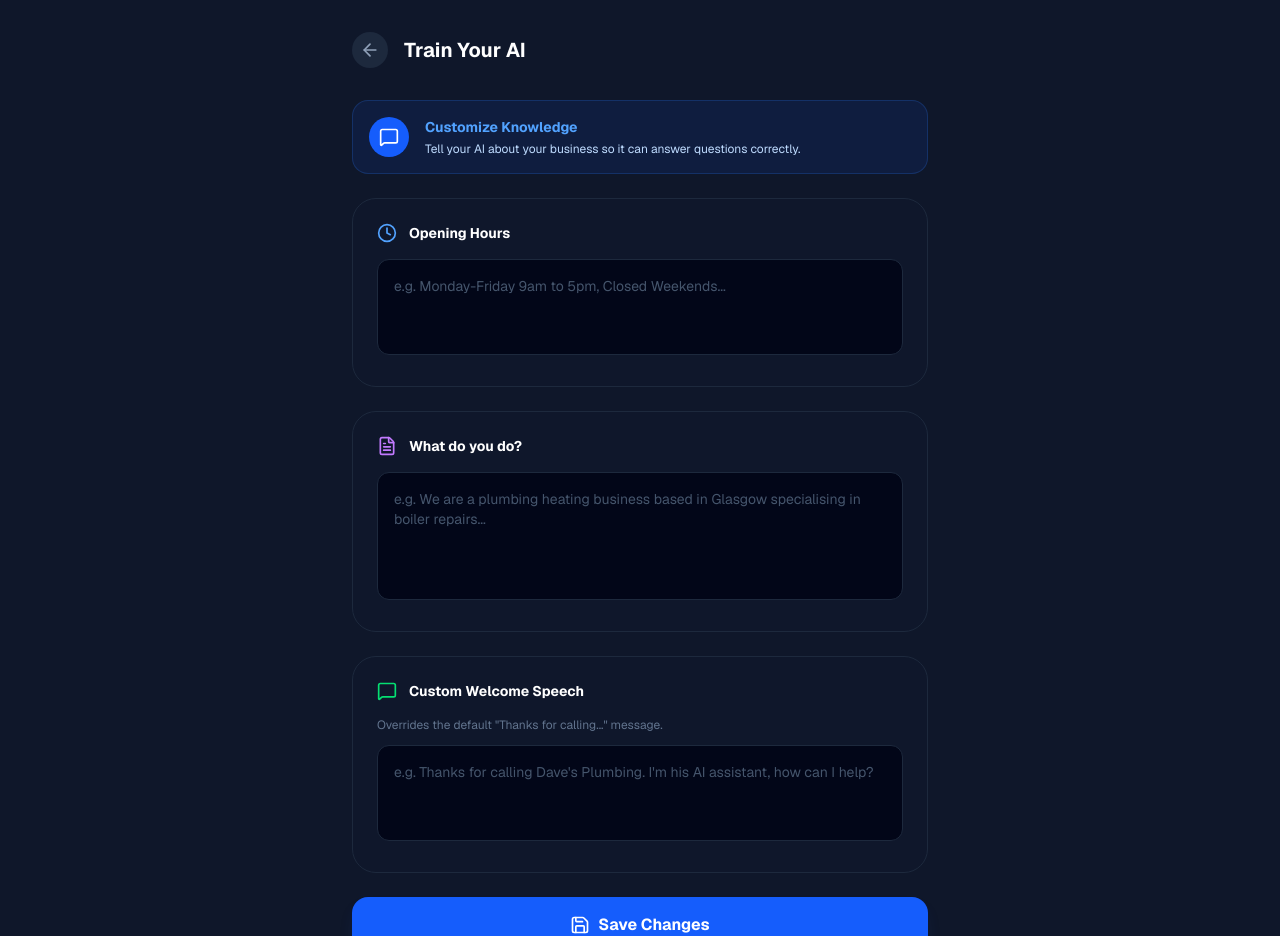
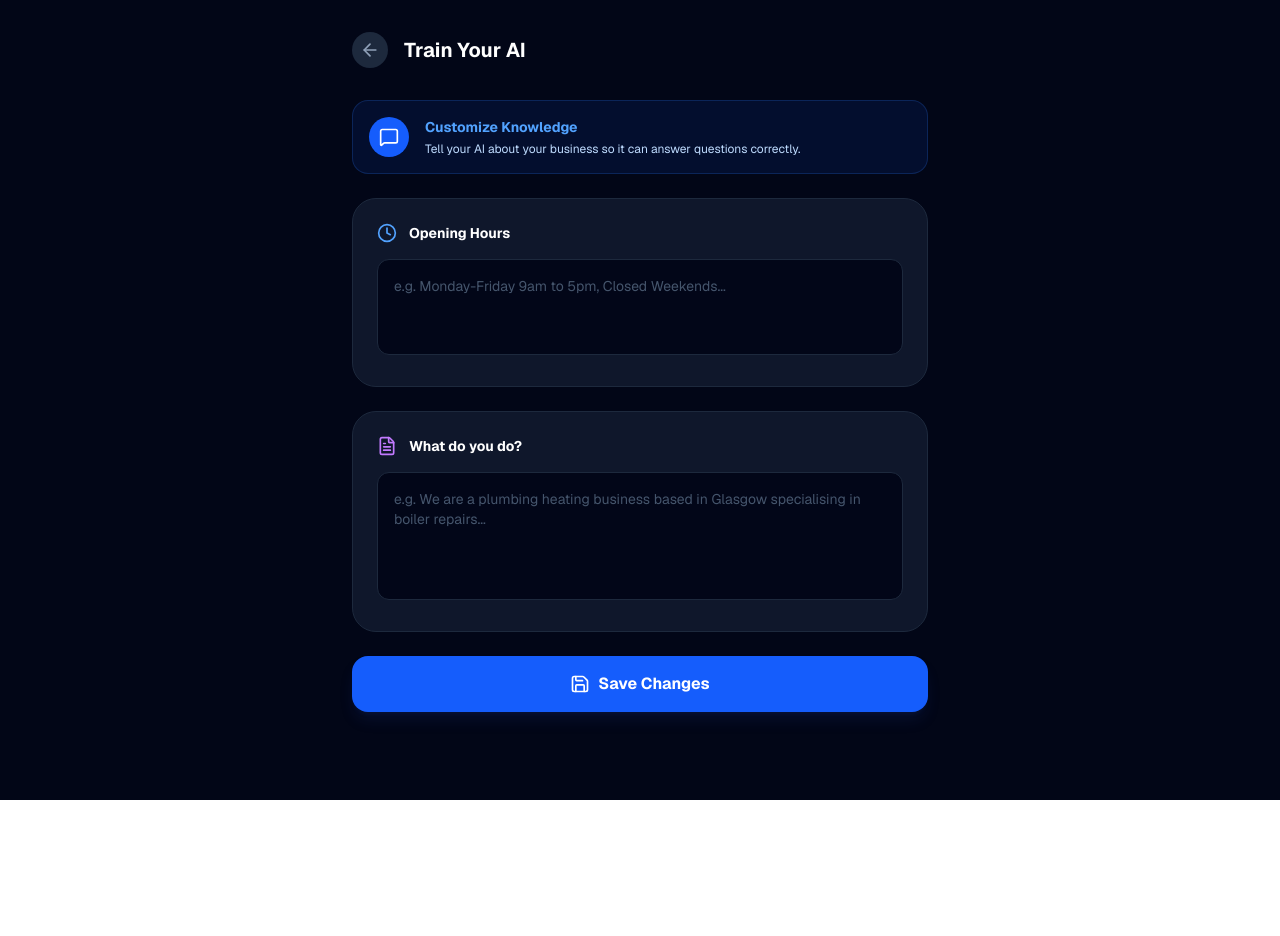
Before and after one commit to InnesU05/ScotVoice, a Next.js app: page /dashboard/training in a window 1280 px wide. Shown: the top 936 px of the page. After the commit the page ends 800 px from the top, so only its background shows below. Built offline with nearby package versions, Linux system fonts and the light colour scheme.

Commit message:
GDPR compliance updates

```diff
--- a/app/dashboard/page.tsx
+++ b/app/dashboard/page.tsx
@@ -8,7 +8,7 @@ import {
   Settings, Phone, Edit2, Check, LogOut, Loader2, X,
   User, CreditCard, RefreshCw, Play, Pause, Calendar, Clock,
   ChevronDown, ChevronUp, BrainCircuit, ChevronRight, Smartphone,
-  HelpCircle, Copy, AlertCircle, Mail, Star, Download
+  HelpCircle, Copy, AlertCircle, Mail, Star, Download, Trash2
 } from 'lucide-react';
 
 // --- CUSTOM AUDIO PLAYER COMPONENT ---
@@ -201,6 +201,22 @@ export default function Dashboard() {
       alert(`Assistant switched to ${voiceId.toUpperCase()}!`);
     } catch (err) { alert('Failed to switch assistant'); }
     setUpdating(false);
+  };
+
+  const handleDeleteCall = async (callId: string) => {
+    if (!confirm('Are you sure you want to delete this call log? This cannot be undone.')) return;
+
+    // 1. Optimistic UI update (remove immediately)
+    setCalls(calls.filter(c => c.id !== callId));
+
+    // 2. Database delete
+    try {
+      const { error } = await supabase.from('calls').delete().eq('id', callId);
+      if (error) throw error;
+    } catch (err) {
+      alert('Failed to delete call from database');
+      window.location.reload(); // Revert UI if failed
+    }
   };
 
   const handleSignOut = async () => {
@@ -468,13 +484,22 @@ export default function Dashboard() {
                             </div>
                           </div>
                         </div>
-                        <div className="self-start">
+                        <div className="self-start flex items-center gap-2">
                           <span className={`inline-flex items-center px-2.5 py-1 rounded-lg text-[10px] font-bold uppercase tracking-wider border ${
                              call.status === 'completed' ? 'bg-green-500/10 text-green-400 border-green-500/20' :
                              'bg-red-500/10 text-red-400 border-red-500/20'
                           }`}>
                             {call.status}
                           </span>
+
+                          {/* DELETE BUTTON (GDPR) */}
+                          <button
+                            onClick={() => handleDeleteCall(call.id)}
+                            className="p-1.5 rounded-lg bg-slate-700/50 hover:bg-red-500/20 hover:text-red-400 text-slate-500 transition-colors"
+                            title="Delete Call Log"
+                          >
+                            <Trash2 className="h-3.5 w-3.5" />
+                          </button>
                         </div>
                       </div>
 
--- a/app/dashboard/training/page.tsx
+++ b/app/dashboard/training/page.tsx
@@ -15,19 +15,17 @@ export default function TrainingPage() {
   // Form State
   const [openingHours, setOpeningHours] = useState('');
   const [businessDesc, setBusinessDesc] = useState('');
-  const [welcomeMessage, setWelcomeMessage] = useState('');
 
   const handleSave = async () => {
     setSaving(true);
     // In a future update, we will wire this to the API to actually update the prompt.
-    // For now, it saves the visual state to give the user feedback.
     await new Promise(resolve => setTimeout(resolve, 1000)); // Fake network delay
     alert('Training data saved! Your AI will now use these details.');
     setSaving(false);
   };
 
   return (
-    <div className="min-h-screen bg-[#0F172A] text-slate-200 font-sans p-4 pb-20 selection:bg-blue-500/30">
+    <div className="min-h-screen bg-[#020617] text-slate-200 font-sans p-4 pb-20 selection:bg-blue-500/30">
 
       {/* Header */}
       <div className="max-w-xl mx-auto mb-8 pt-4 flex items-center gap-4">
@@ -83,21 +81,6 @@ export default function TrainingPage() {
           />
         </div>
 
-        {/* 3. Welcome Message */}
-        <div className="bg-slate-900 p-6 rounded-3xl border border-slate-800">
-          <div className="flex items-center gap-3 mb-4">
-            <MessageSquare className="h-5 w-5 text-green-400" />
-            <h2 className="text-sm font-bold text-white">Custom Welcome Speech</h2>
-          </div>
-          <p className="text-xs text-slate-500 mb-3">Overrides the default "Thanks for calling..." message.</p>
-          <textarea
-            value={welcomeMessage}
-            onChange={(e) => setWelcomeMessage(e.target.value)}
-            placeholder="e.g. Thanks for calling Dave's Plumbing. I'm his AI assistant, how can I help?"
-            className="w-full h-24 bg-slate-950 border border-slate-800 rounded-xl p-4 text-sm text-slate-200 focus:outline-none focus:border-green-500 transition-colors resize-none placeholder-slate-600"
-          />
-        </div>
-
         {/* Save Button */}
         <button
           onClick={handleSave}
```
